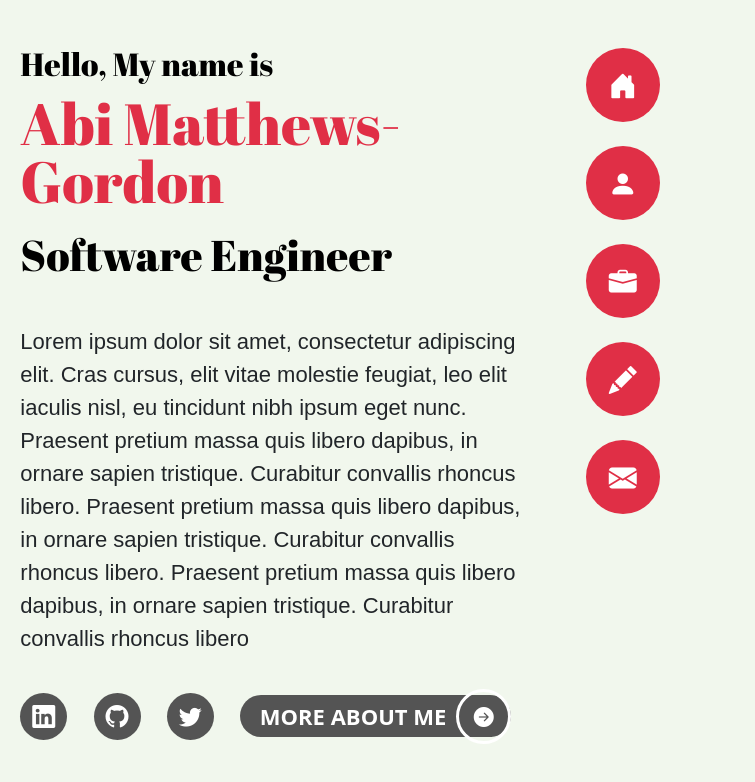
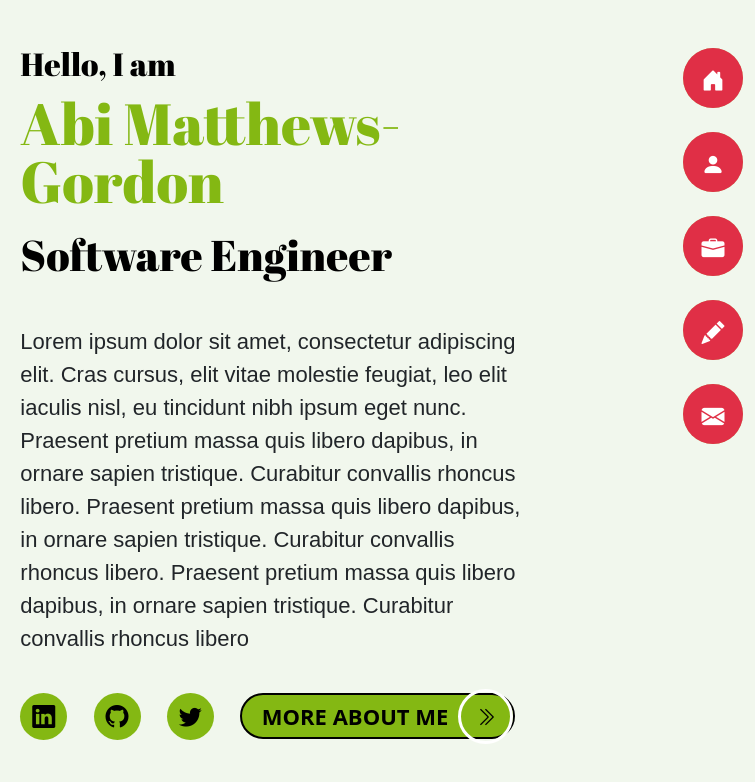
Before and after one commit to Pho3nyxX/abi-matthews-gordon-website, a website: page amg-designs/index.html in a window 1280 px wide. Shown: the full height of the page, 525-1280 px from the left. Drawn offline with nearby package versions, Linux system fonts and the light colour scheme.

Commit message:
home page design update

```diff
--- a/amg-designs/index.html
+++ b/amg-designs/index.html
@@ -27,7 +27,7 @@
 
             <!-- description -->
             <div class="col-5 description">
-                <h1 class="intro off-red"><span>Hello, My name is </span>Abi Matthews-Gordon</h1>
+                <h1 class="intro off-red"><span>Hello, I am </span>Abi Matthews-Gordon</h1>
                 <h2 class="title">Software Engineer</h2>
                 <p class="">
                     Lorem ipsum dolor sit amet, consectetur adipiscing elit. Cras cursus, elit vitae molestie feugiat,
@@ -39,11 +39,11 @@
 
                 <!-- links -->
                 <div>
-                    <a href="#" class="professional-links"><i class="bi bi-linkedin"></i></a>
-                    <a href="#" class="professional-links"><i class="bi bi-github"></i></a>
-                    <a href="#" class="professional-links"><i class="bi bi-twitter"></i></a>
+                    <a href="#" class="professional-links"><i class="bi bi-linkedin prof-link-icon"></i></a>
+                    <a href="#" class="professional-links"><i class="bi bi-github prof-link-icon"></i></a>
+                    <a href="#" class="professional-links"><i class="bi bi-twitter prof-link-icon"></i></a>
                     <!-- about me -->
-                    <a href="#" class="about-link"> More About Me <span><i class="bi bi-arrow-right-circle-fill"></i></span></a>
+                    <a href="#" class="about-link"> More About Me <span><i class="bi bi-chevron-double-right prof-link-icon"></i></span></a>
                 </div>
             </div>
 
@@ -51,11 +51,11 @@
             <div class="col-2">
                 <nav class="home-page-menu">
                     <ul>
-                        <li><a href="" class="menu-items"><i class="bi bi-house-door-fill"></i></a></li>
-                        <li><a href="" class="menu-items"><i class="bi bi-person-fill"></i></a></li>
-                        <li><a href="" class="menu-items"><i class="bi bi-briefcase-fill"></i></a></li>
-                        <li><a href="" class="menu-items"><i class="bi bi-pencil-fill"></i></a></li>
-                        <li><a href="" class="menu-items"><i class="bi bi-envelope-fill"></i></a></li>
+                        <li><a href="" class="menu-items"><span>Home</span><i class="bi bi-house-door-fill"></i></a></li>
+                        <li><a href="" class="menu-items"><span>About</span><i class="bi bi-person-fill"></i></a></li>
+                        <li><a href="" class="menu-items"><span>Portfolio</span><i class="bi bi-briefcase-fill"></i></a></li>
+                        <li><a href="" class="menu-items"><span>Blog</span><i class="bi bi-pencil-fill"></i></a></li>
+                        <li><a href="" class="menu-items"><span>Contact</span><i class="bi bi-envelope-fill"></i></a></li>
                     </ul>
                 </nav>
             </div>
--- a/amg-designs/styles/styles.css
+++ b/amg-designs/styles/styles.css
@@ -5,23 +5,24 @@
 /*          1. General */
 /* --------------------------------- */
 :root {
-    --red-color: #FF0035;
     --grey-prof-color: #545454;
     --off-red-color: #e02f46;
     --green-color: #84b813;
     --off-white-color: #F1F7ED;
-    --light-green-color: #e9f5d2;
+    --home-page-hover-light-green-color: #84b8137b;
     --certificate-distributor-green-color: #c0d594;
     --certificate-description-light-green-color: #e5eed1;
     --progress-bar-grey-color: #9b9a9a;
-    --menu-icon-color: #1e253012;
     --vertical-grey-color: #cdc9c9;
     --portfolio-opacity-green-color: #0e120acd;
     --portfolio-project-title-green-color: #DFFF9D;
 
 
     --grey-color: #d9d6d6;
-    --charcoal-color: #484b59;
+    /* --red-color: #FF0035; */
+    /* --light-green-color: #e9f5d2; */
+    /* --charcoal-color: #484b59; */
+    /* --menu-icon-color: #1e253012; */
     /* --grey-color: #aca7a7; */
     /* --blue-color: #12eaea; */
     /* --skills-background-color: #EFE0E0; */
@@ -123,6 +124,7 @@ p {
     font-size: 58px;
     line-height: 1;
     margin-bottom: 24px;
+    color: var(--green-color);
 }
 
 .home-page .description .intro>span {
@@ -149,7 +151,7 @@ p {
     display: inline-block;
     height: 47px;
     width: 47px;
-    background-color: var(--grey-prof-color);
+    background-color: var(--green-color);
     border-radius: 50%;
     color: #fff;
     text-align: center;
@@ -158,18 +160,28 @@ p {
     margin-right: 22px;
 }
 
+.home-page a>i {
+    font-size: 23px;
+}
+
+.home-page .prof-link-icon {
+    color: #000;
+}
+
 .home-page .about-link {
     line-height: 42px;
     position: relative;
     display: inline-block;
     font-size: 22px;
-    background-color: var(--grey-prof-color);
+    background-color: var(--green-color);
     color: #fff;
     text-transform: uppercase;
     font-weight: bold;
     border-radius: 23px;
+    border: 2px solid #000;
     padding-left: 20px;
     padding-right: 65px;
+    color: #000;
 }
 
 .home-page .about-link span {
@@ -188,20 +200,51 @@ p {
 
 .home-page-menu ul {
     list-style-type: none;
+    text-align: right;
+}
+
+.home-page-menu > ul > li{
+    background-color: var(--home-page-hover-light-green-color);
+    border-radius: 60px;
+    margin-bottom: 24px;
+    margin-left: auto;
+    width: 60px;
+    position: relative;
+}
+.home-page-menu > ul > li:hover{
+    width: auto;
+    box-shadow: 0px 0px 8px #0003;
+    border: 2px solid #fff;
 }
 
 .home-page-menu ul .menu-items {
-    height: 74px;
-    width: 74px;
-    line-height: 74px;
+    height: 60px;
+    width: 60px;
+    line-height: 60px;
     text-align: center;
     border-radius: 50%;
     background-color: var(--off-red-color);
-    margin-bottom: 24px;
     display: inline-block;
     color: #fff;
     font-size: 28px;
 }
+
+.home-page-menu ul .menu-items >span{
+    position: absolute;
+    right: 80px;
+    color:#000;
+    visibility: hidden;
+}
+.home-page-menu ul .menu-items:hover >span{
+    visibility: visible;
+    color: #fff;
+}
+.home-page-menu ul .menu-items:hover {
+    background-color: var(--green-color);
+    outline: 8px solid var(--home-page-hover-light-green-color);
+}
+
+
 
 /* --------------------------------- */
 /*          3. ABOUT PAGE */
@@ -448,7 +491,7 @@ p {
 }
 
 .blog-page .container .load,
-.portfolio-page .container .load{
+.portfolio-page .container .load {
     color: var(--off-red-color);
 }
 
@@ -504,6 +547,7 @@ p {
     overflow: hidden;
     padding: 0;
 }
+
 /* image */
 .portfolio-display-image {
     position: absolute;
@@ -513,19 +557,21 @@ p {
     transform: rotate(-2deg);
     z-index: -5;
 }
+
 /* button container */
-.button-holder{
+.button-holder {
     height: 60px;
     background-color: #000;
     margin: 0;
 }
 
-.button-holder > p{
+.button-holder>p {
     display: inline-block;
     color: #fff;
     margin-right: 34px;
     text-transform: uppercase;
 }
+
 /* buttons */
 .button-holder .button-menu-item {
     height: 40px;
@@ -541,7 +587,7 @@ p {
 }
 
 /* description */
-.portfolio-item .portfolio-description{
+.portfolio-item .portfolio-description {
     height: 60px;
     width: 100%;
     background-color: var(--portfolio-opacity-green-color);
@@ -549,10 +595,12 @@ p {
     bottom: 0;
     /* opacity: .8; */
 }
-.portfolio-item:hover .portfolio-description{
+
+.portfolio-item:hover .portfolio-description {
     height: 220px;
 }
-.portfolio-description > h3{
+
+.portfolio-description>h3 {
     text-transform: uppercase;
     font-size: 20px;
     color: var(--portfolio-project-title-green-color);
@@ -562,17 +610,18 @@ p {
     font-family: PT Sans;
 }
 
-.portfolio-description p{
+.portfolio-description p {
     color: #fff;
     margin-left: 30px;
     font-size: 18px;
     margin-bottom: 20px;
 }
 
-.left{
+.left {
     margin-left: 30px;
 }
-.stack-item{
+
+.stack-item {
     padding: 6px 20px;
     margin-right: 20px;
     display: inline-block;
```
